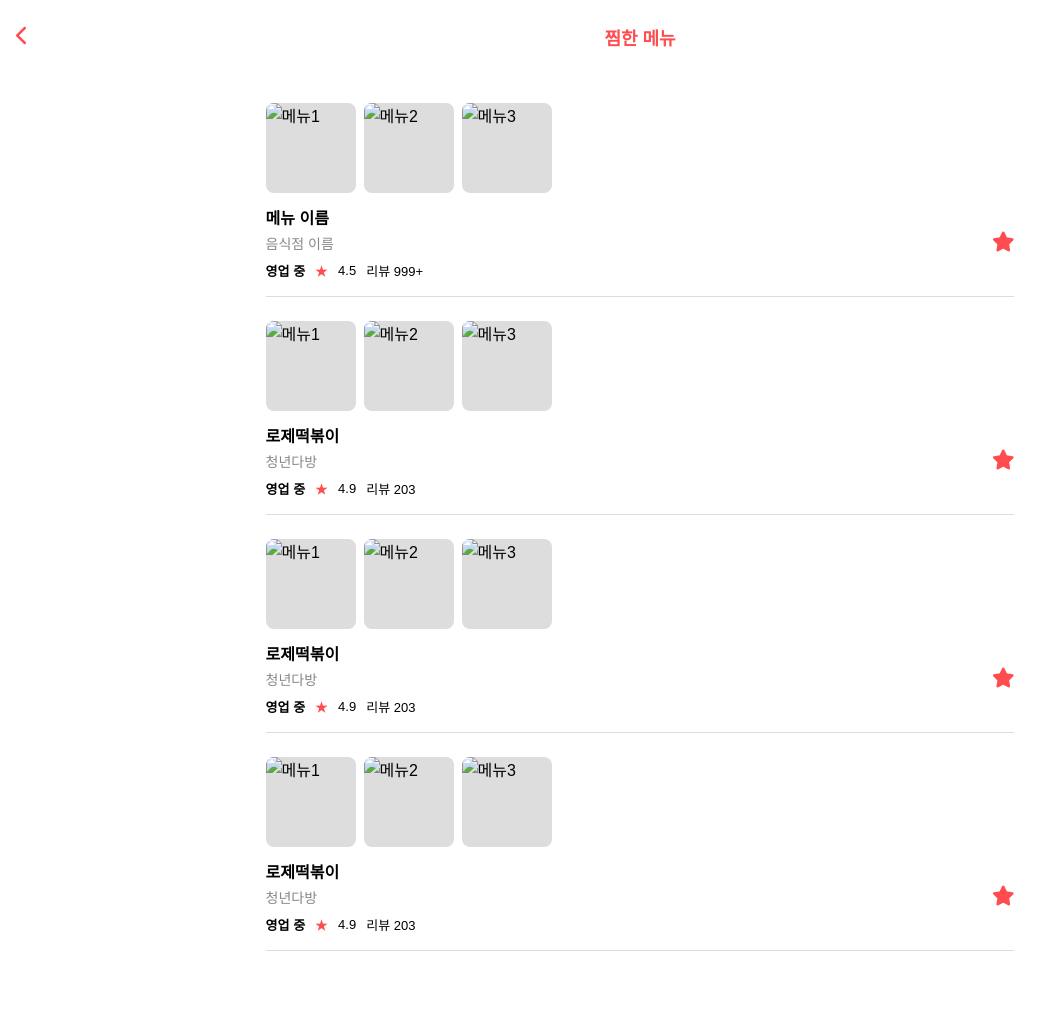
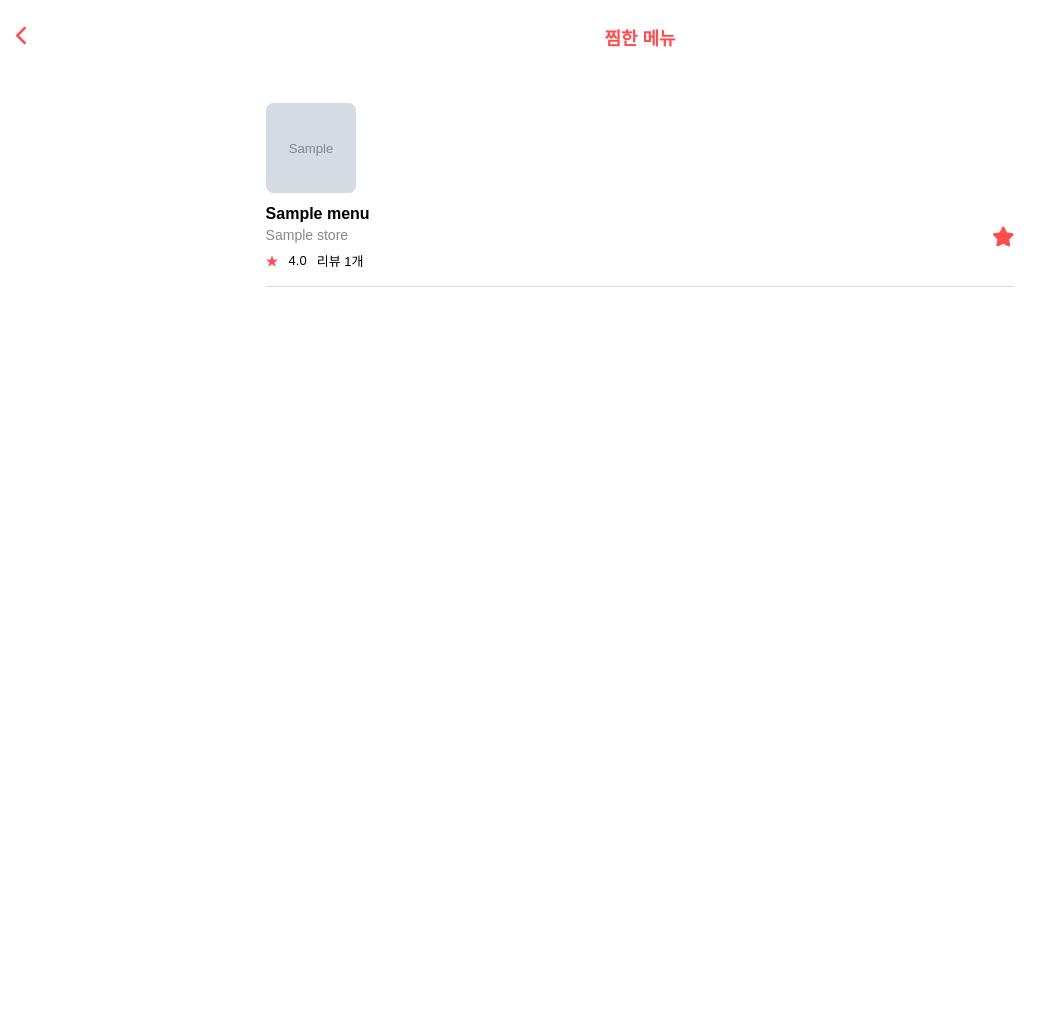
Before and after one commit to LikeLion-at-DGU/2025-simba-4-BapPul, a Django app: page /accounts/mypage/1/likes/ in a window 1280 px wide. Shown: the whole page, without its empty margins (0-1061 px from the left). After the commit the page ends 287 px from the top, so only its background shows below. Run offline with Django 4.2, Linux system fonts and the light colour scheme; tables that the repository leaves empty hold one stand-in row (values such as "Sample post"); grey boxes marked "Sample" are stand-in pictures; some libraries are stand-ins or nearby versions.

Commit message:
BE: 찜한메뉴 기능 수정

```diff
--- a/project/accounts/templates/accounts/my_likes.html
+++ b/project/accounts/templates/accounts/my_likes.html
@@ -15,24 +15,33 @@
   </div>
 
 <!-- 이부분이 나중에 활성화해야 할 코드 -->
-  <!-- <div class="like-list">
+   <div class="like-list">
     {% for like in likes %}
       {% if like.menu %}
         <div class="like-item" data-menu-id="{{ like.menu.id }}">
           <a href="{% url 'menu:store_detail' store_id=like.menu.store.id menu_id=like.menu.id %}">
             <div class="image-row">
-              {% for i in "123"|make_list %}
-                <img src="{{ like.menu.image.url|default:'https://via.placeholder.com/90' }}" alt="메뉴 이미지">
-              {% endfor %}
+              {% if like.reviews %}
+                {% for review in like.reviews|dictsortreversed:"id"|slice:":3" %}
+                  {% if review.image %}
+                    <img src="{{ review.image.url }}" alt="리뷰 이미지">
+                  {% else %}
+                    <img src="{% static 'images/menu_default.png' %}" alt="기본 이미지">
+                  {% endif %}
+                {% endfor %}
+              {% else %}
+                <img src="{% static 'images/menu_default.png' %}" alt="기본 이미지">
+              {% endif %}
             </div>
+
+
             <div class="menu-info">
               <div class="menu-text">
                 <div class="menu-title">{{ like.menu.name }}</div>
                 <div class="store-name">{{ like.menu.store.name }}</div>
                 <div class="status-review">
-                  <span style="font-weight: bold;">영업 중</span>
-                  <span class="star">★</span><span>4.5</span>
-                  <span>리뷰 999+</span>
+                  <span class="star">★</span><span>{{ like.avg_rating|default:0.0|floatformat:1 }}</span>
+                  <span>리뷰 {{like.review_count|default:0}}개</span>
                 </div>
               </div>
               <div class="like-icon toggle-like active">
@@ -49,9 +58,9 @@
     {% empty %}
       <p style="margin: 20px;">찜한 음식이 아직 없습니다.</p>
     {% endfor %}
-  </div> -->
+  </div>
 
-  <!-- 여기부터는 하드코딩 -->
+  {% comment %} <!-- 여기부터는 하드코딩 -->
   <div class="like-list">
     <div class="like-item">
       <div class="image-row">
@@ -143,7 +152,7 @@
 
   </div>
 
-  <!-- 여기까지 -->
+  <!-- 여기까지 --> {% endcomment %}
   <script>
     document.addEventListener("DOMContentLoaded", function () {
       const likeButtons = document.querySelectorAll(".toggle-like");
@@ -165,7 +174,7 @@
             })
             .then(res => {
               if (res.ok) {
-                likeItem.remove();  // DOM에서 제거
+                window.location.reload();  // DOM에서 제거
               } else {
                 alert("찜 해제에 실패했습니다.");
               }
--- a/project/accounts/urls.py
+++ b/project/accounts/urls.py
@@ -13,7 +13,8 @@ urlpatterns = [
   path('mypage/<int:id>/visits', my_visits, name='my_visits'),
   path('mypage/<int:id>/reviews', my_reviews, name='my_reviews'),
   path('edit-profile/', edit_profile, name='edit_profile'),
-path('upload-profile/', upload_profile_image, name='upload_profile_image'), #프로필사진 업로드
+  path('unlike/<int:menu_id>/', unlike_menu, name='unlike_menu'),
+#path('upload-profile/', upload_profile_image, name='upload_profile_image'), #프로필사진 업로드
 
   #path('mypage/<int:id>/rice-map/', rice_map_view, name='rice_map'),
 ]
--- a/project/accounts/views.py
+++ b/project/accounts/views.py
@@ -3,10 +3,13 @@ from django.contrib import auth
 from django.contrib.auth.models import User
 from .models import Profile
 from search.models import School
-from menu.models import Like, VisitLog, Review
+from menu.models import Like, VisitLog, Review , Menu , Store
 from django.contrib.auth.decorators import login_required
 from django.contrib import messages
 from stamp.models import Riceball
+from django.db.models import Avg, Count
+from django.http import HttpResponse
+
 
 # Create your views here.
 def login(request):
@@ -95,11 +98,42 @@ def mypage(request, id):
 def my_likes(request, id):
     user = get_object_or_404(User, pk=id)
     profile = user.profile
-    likes = Like.objects.filter(user=profile).select_related('menu__store')  # 메뉴 + 음식점 정보
+    likes = Like.objects.filter(user=profile).select_related('menu__store')
+
+    avg_ratings = {}
+    review_counts = {}
+
+    for like in likes:
+      if like.menu is not None:
+          stats = like.menu.reviews.aggregate(
+              avg_rating=Avg('rating'),
+              review_count=Count('id')
+          )
+          like.avg_rating = stats['avg_rating'] or 0.0
+          like.review_count = stats['review_count']
+          like.reviews = like.menu.reviews.all()
+      else:
+          like.avg_rating = 0.0
+          like.review_count = 0
+          like.reviews = []
+
     context = {
-        'likes': likes
+        'likes': likes,
+        'avg_ratings': avg_ratings,
+        'review_counts': review_counts,
     }
     return render(request, 'accounts/my_likes.html', context)
+
+@login_required
+def unlike_menu(request, menu_id):
+    if request.method == 'POST':
+        profile = request.user.profile
+        menu = get_object_or_404(Menu, id=menu_id)
+        like = Like.objects.filter(user=profile, menu=menu).first()
+        if like:
+            like.delete()
+        return HttpResponse("찜 해제 완료", status=200)
+    return HttpResponse("잘못된 요청", status=400)
 
 def my_visits(request, id):
     user = get_object_or_404(User, pk=id)
--- a/project/project/static/css/accounts/my_likes.css
+++ b/project/project/static/css/accounts/my_likes.css
@@ -103,3 +103,8 @@
   .like-icon.active {
     color: #FF4C4F;
   }
+
+  a {
+  text-decoration: none;
+  color: inherit;
+}
```
Also changed, not shown: project/accounts/templates/accounts/my_visits.html (+4 -4 lines).
